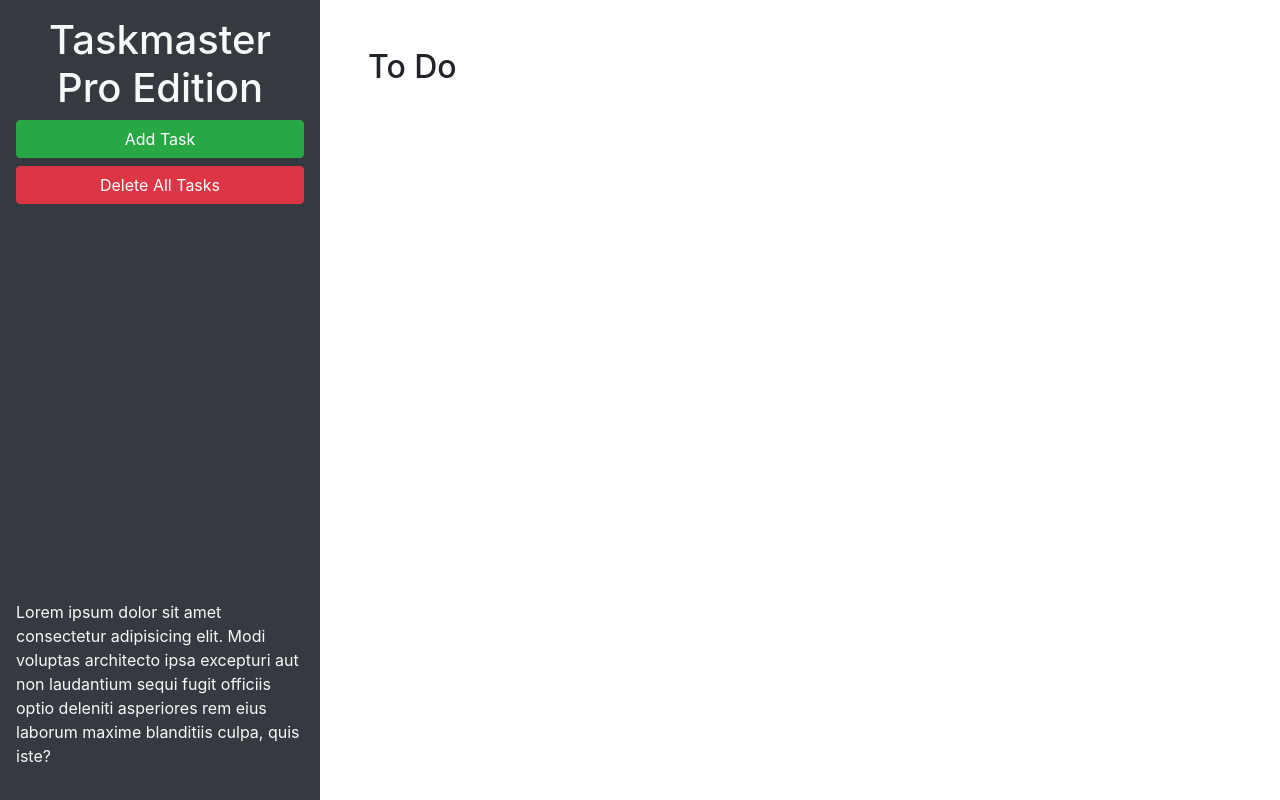
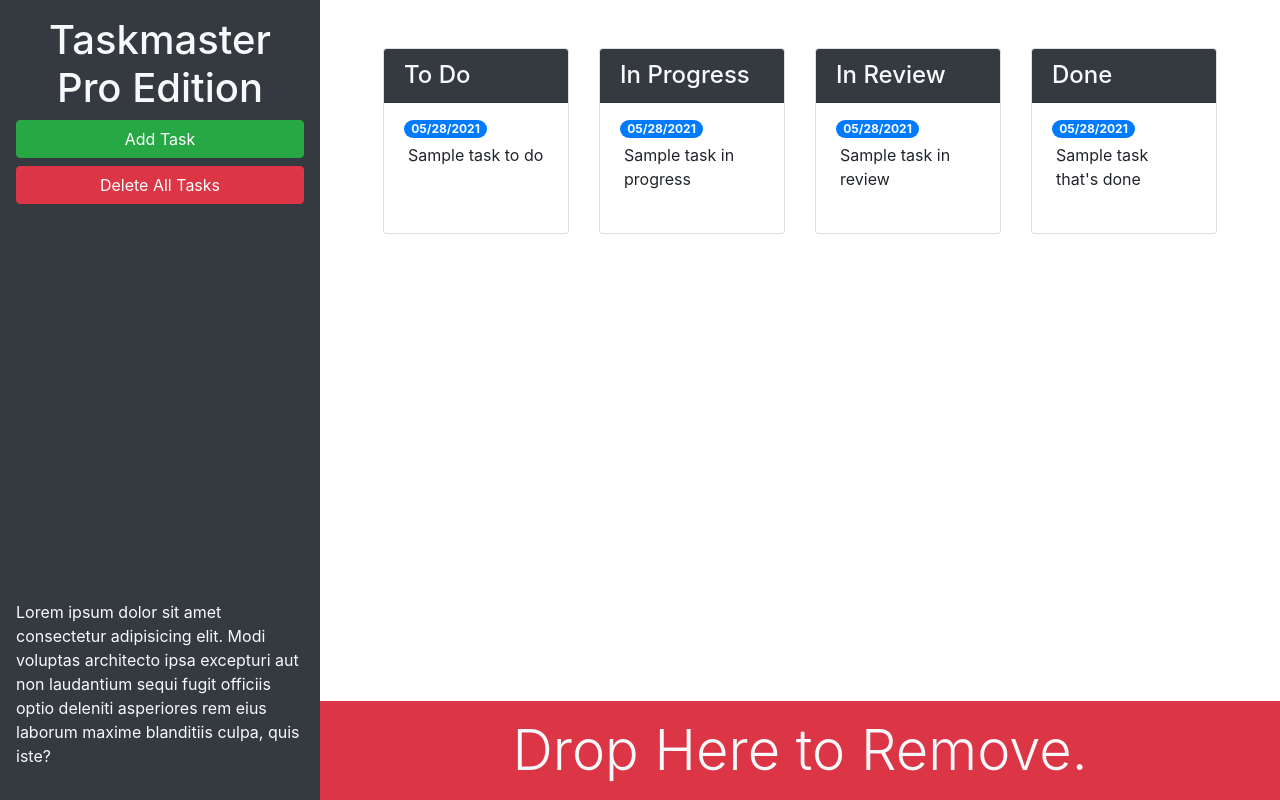
Before and after one commit to r0yster/taskmaster-pro, a plain HTML site: page index.html in a window 1280 px wide. Drawn offline with nearby package versions, Linux system fonts and the light colour scheme.

Commit message:
added bootstrap utilization

```diff
--- a/index.html
+++ b/index.html
@@ -13,20 +13,88 @@
 <body>
 
   <div class="row min-vh-100 no-gutters">
-    <header class="col-12 col-lg-3 bg-dark text-light d-flex flex-column p-4 p-lg-3">
-      <h1 class="text-center">Taskmaster Pro Edition</h1>
-      <button id="create-task" class="btn btn-block btn-success" data-toggle="modal" data-target="#task-form-modal">Add
-        Task</button>
-      <button id="remove-tasks" class="btn btn-block btn-danger">Delete All Tasks</button>
-      <p class="mt-auto">Lorem ipsum dolor sit amet consectetur adipisicing elit. Modi voluptas architecto ipsa
+    <header class="col-12 col-lg-3 bg-dark text-light sticky-top d-flex flex-column p-4 p-lg-3">
+      <div>
+        <h1 class="text-center"><span class="oi oi-task d-inline d-lg-none"></span>
+          Taskmaster Pro Edition</h1>
+        <div class="ml-md-auto w-100 w-md-auto">
+          <button id="create-task" class="btn btn-block btn-success" data-toggle="modal"
+            data-target="#task-form-modal">Add Task</button>
+          <button id="remove-tasks" class="btn btn-block btn-danger">Delete All Tasks</button>
+         </div>
+      </div>
+      <p class="mt-auto d-none d-lg-block">Lorem ipsum dolor sit amet consectetur adipisicing elit. Modi voluptas architecto ipsa
         excepturi aut non
         laudantium sequi fugit officiis optio deleniti asperiores rem eius laborum maxime blanditiis culpa, quis iste?
       </p>
     </header>
-    <main class="col-12 col-lg-9">
-      <div class="m-5">
-        <h2>To Do</h2>
-        <ul id="list-toDo" class="list-group"> </ul>
+    <main class="col-12 col-lg-9 d-flex flex-column">
+      <div class="m-5 row justify-content-around">
+        <!-- todo start -->
+        <div class="col-12 col-md-6 col-xl-3 mb-3">
+          <div class="card">
+            <h4 class="card-header bg-dark text-light">
+              To Do
+            </h4>
+            <ul id="list-toDo" class="list-group list-group-flush">
+              <li class="list-group-item">
+                <span class="badge badge-primary badge-pill">05/28/2021</span>
+                <p class="m-1">Sample task to do</p>
+              </li>
+            </ul>
+          </div>
+        </div>
+        <!-- todo end -->
+        <!-- in progress start -->
+        <div class="col-12 col-md-6 col-xl-3 mb-3">
+          <div class="card">
+            <h4 class="card-header bg-dark text-light">
+              In Progress
+            </h4>
+            <ul id="list-inProgress" class="list-group list-group-flush">
+              <li class="list-group-item">
+                <span class="badge badge-primary badge-pill">05/28/2021</span>
+                <p class="m-1">Sample task in progress</p>
+              </li>
+            </ul>
+          </div>
+        </div>
+        <!-- in progress end -->
+        <!-- in review start -->
+        <div class="col col-md-6 col-xl-3 mb-3">
+          <div class="card">
+            <h4 class="card-header bg-dark text-light">
+              In Review
+            </h4>
+            <ul id="list-inReview" class="list-group list-group-flush">
+              <li class="list-group-item">
+                <span class="badge badge-primary badge-pill">05/28/2021</span>
+                <p class="m-1">Sample task in review</p>
+              </li>
+            </ul>
+          </div>
+        </div>
+        <!-- in review end -->
+        <!-- done start -->
+        <div class="col-12 col-md-6 col-xl-3 mb-3">
+          <div class="card">
+            <h4 class="card-header bg-dark text-light">
+              Done
+            </h4>
+            <ul id="list-done" class="list-group list-group-flush">
+              <li class="list-group-item">
+                <span class="badge badge-primary badge-pill">05/28/2021</span>
+                <p class="m-1">Sample task that's done</p>
+              </li>
+            </ul>
+          </div>
+        </div>
+        <!-- done end -->
+      </div>
+      <div id="trash" class="mt-auto">
+        <div class="w-100 bg-danger p-3 text-center text-light display-4">
+          Drop Here to Remove.
+        </div>
       </div>
     </main>
   </div>
@@ -46,7 +114,7 @@
           <form>
             <div class="form-group">
               <label for="modalTaskDescription">Task description</label>
-              <textarea id="modalTaskDescription" rows="3"></textarea>
+              <textarea id="modalTaskDescription" rows="3" class="form-control"></textarea>
             </div>
             <div class="form-group">
               <label for="modalDueDate">Due date</label>
```
